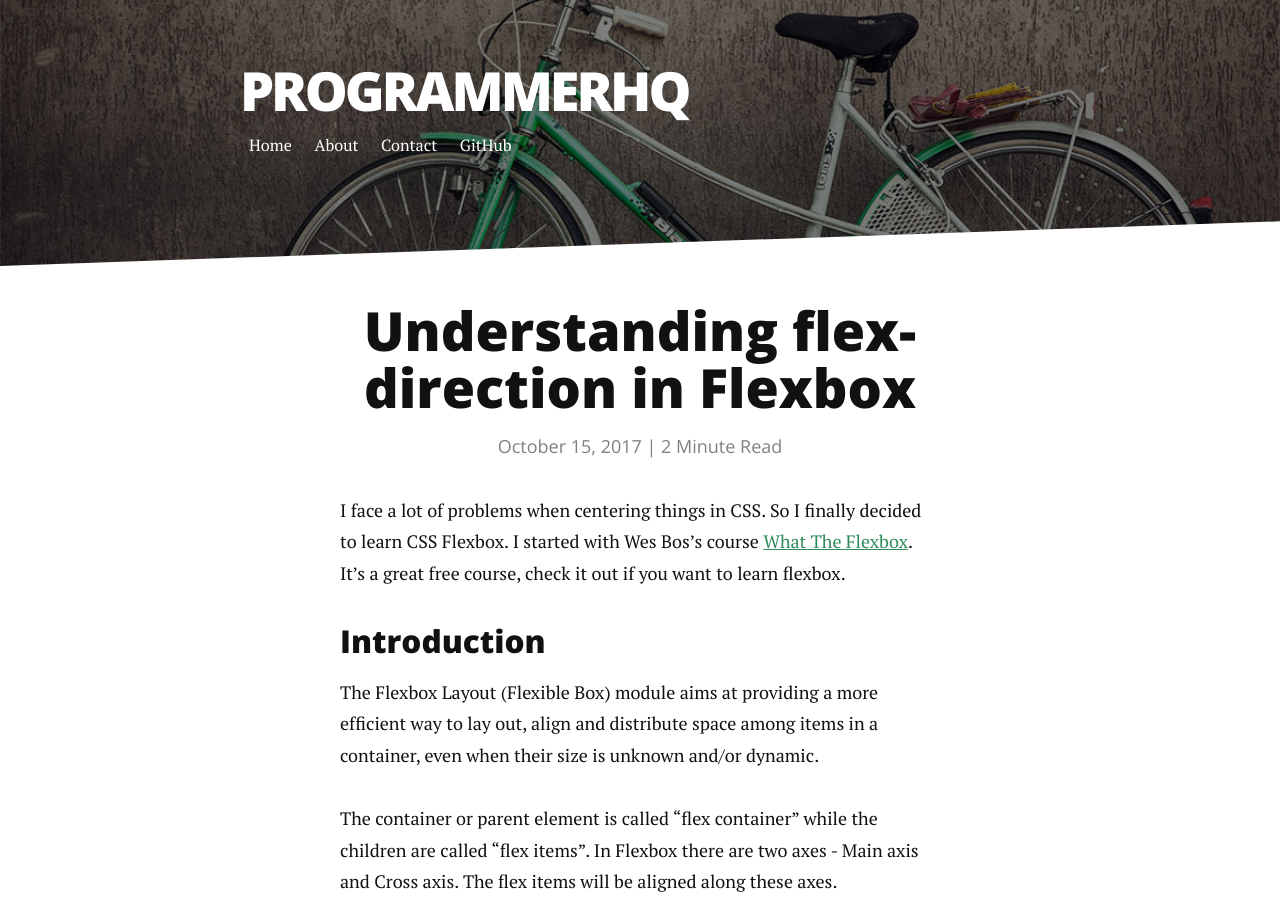
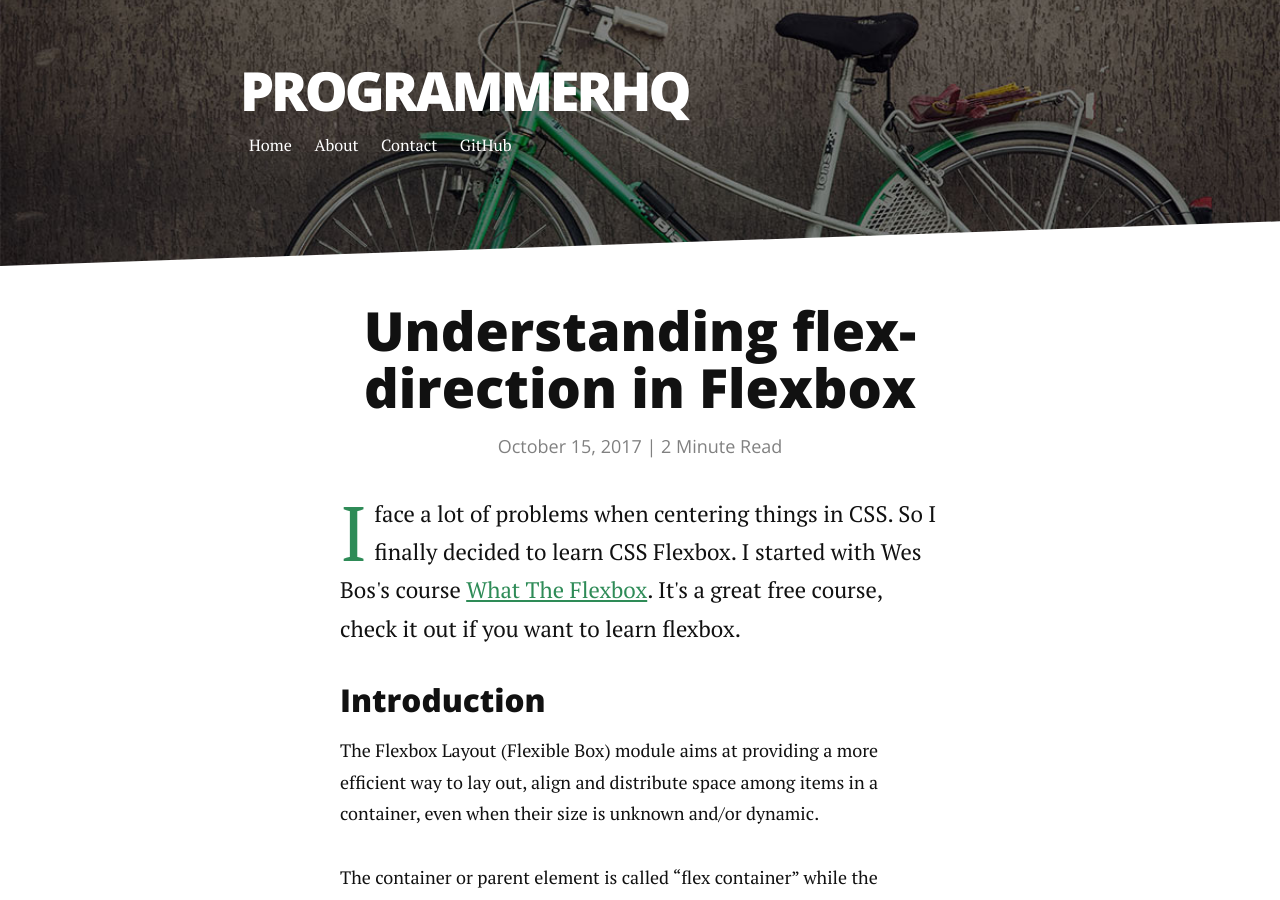
Before and after one commit to anku255/anku255.github.io, a Jekyll site: the page built from _posts/2017-10-15-flexbox-start.markdown, in a window 1280 px wide and 900 px high. Built offline with Jekyll 4.4.1, drawn with Linux system fonts in a browser that asks for light colours; nearby versions of some CDN libraries.

Commit message:
Update flexbox-direction post

```diff
--- a/_posts/2017-10-15-flexbox-start.markdown
+++ b/_posts/2017-10-15-flexbox-start.markdown
@@ -3,7 +3,7 @@ layout: post
 title: "Understanding flex-direction in Flexbox"
 date: 2017-10-15
 ---
-I face a lot of problems when centering things in CSS. So I finally decided to learn CSS Flexbox. I started with Wes Bos's course <a href="https://flexbox.io/" target="_blank">What The Flexbox</a>. It's a great free course, check it out if you want to learn flexbox.
+<p class="intro"><span class="dropcap">I</span> face a lot of problems when centering things in CSS. So I finally decided to learn CSS Flexbox. I started with Wes Bos's course <a href="https://flexbox.io/" target="_blank">What The Flexbox</a>. It's a great free course, check it out if you want to learn flexbox.</p>
 
 ### Introduction
 
```
